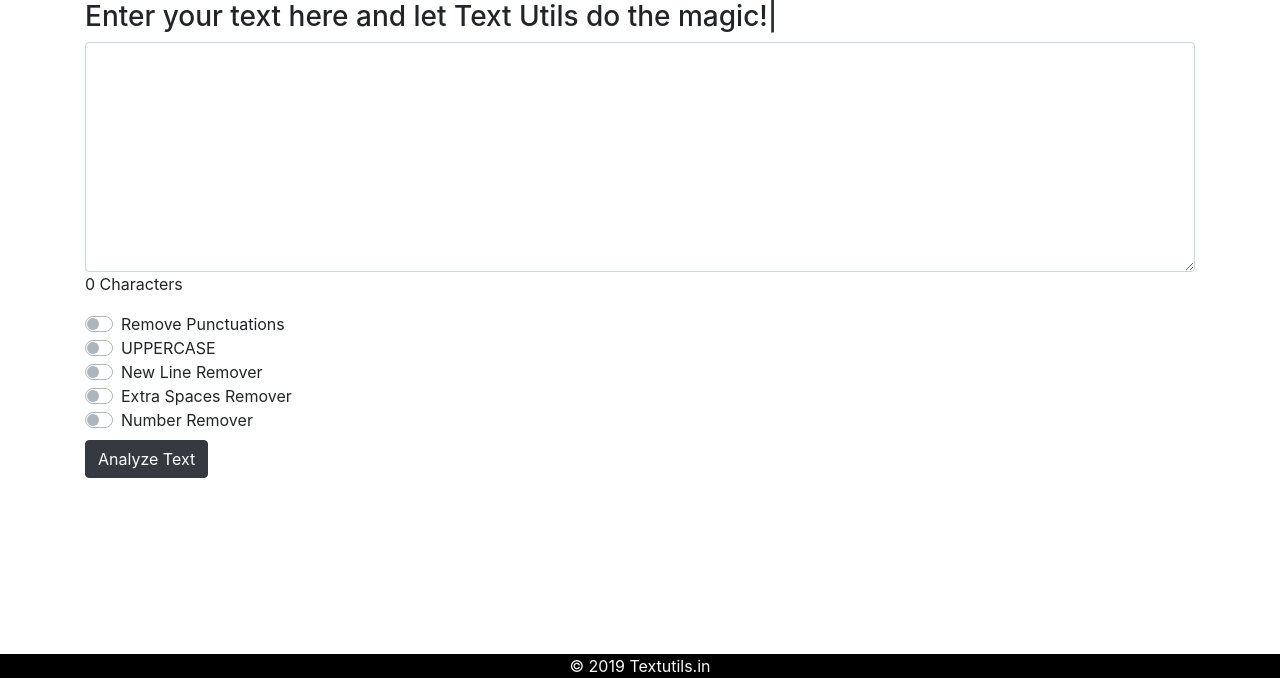
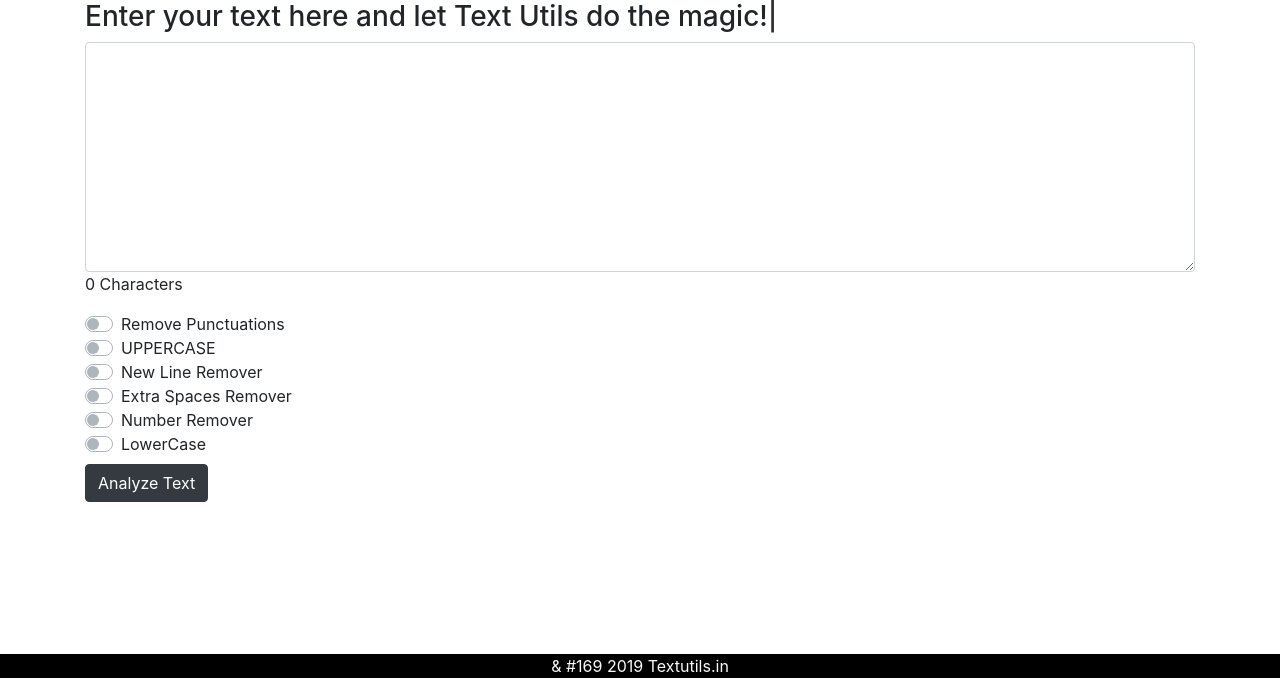
Before and after one commit to haris989/TextUtils, a Django app: page / in a window 1280 px wide. Shown: the part 122-800 px from the top of the page. Run offline with Django 3.2, Linux system fonts and the light colour scheme; some libraries are stand-ins or nearby versions.

Commit message:
Lowercase also added

```diff
--- a/templates/index.html
+++ b/templates/index.html
@@ -1,18 +1,32 @@
-<!doctype html>
+<!DOCTYPE html>
 <html lang="en">
   <head>
     <!-- Required meta tags -->
-    <meta charset="utf-8">
-    <meta name="viewport" content="width=device-width, initial-scale=1, shrink-to-fit=no">
+    <meta charset="utf-8" />
+    <meta
+      name="viewport"
+      content="width=device-width, initial-scale=1, shrink-to-fit=no"
+    />
 
     <!-- Bootstrap CSS -->
-    <link rel="stylesheet" href="https://stackpath.bootstrapcdn.com/bootstrap/4.2.1/css/bootstrap.min.css" integrity="sha384-GJzZqFGwb1QTTN6wy59ffF1BuGJpLSa9DkKMp0DgiMDm4iYMj70gZWKYbI706tWS" crossorigin="anonymous">
+    <link
+      rel="stylesheet"
+      href="https://stackpath.bootstrapcdn.com/bootstrap/4.2.1/css/bootstrap.min.css"
+      integrity="sha384-GJzZqFGwb1QTTN6wy59ffF1BuGJpLSa9DkKMp0DgiMDm4iYMj70gZWKYbI706tWS"
+      crossorigin="anonymous"
+    />
     <!--Typed.js-->
-    <script type="text/javascript" src="https://cdn.jsdelivr.net/npm/typed.js"></script>
+    <script
+      type="text/javascript"
+      src="https://cdn.jsdelivr.net/npm/typed.js"
+    ></script>
 
     <title>Text Utils</title>
     <!-- Favicon-->
-    <link rel="shortcut icon" href="https://codewithharry.com/static/photo.png">
+    <link
+      rel="shortcut icon"
+      href="https://codewithharry.com/static/photo.png"
+    />
     <style>
       .footer {
         position: fixed;
@@ -29,13 +43,23 @@
   <body>
     <nav class="navbar navbar-expand-lg navbar-dark bg-dark">
       <a class="navbar-brand" href="#">TextUtils.in</a>
-  <button class="navbar-toggler" type="button" data-toggle="collapse" data-target="#navbarNavDropdown" aria-controls="navbarNavDropdown" aria-expanded="false" aria-label="Toggle navigation">
+      <button
+        class="navbar-toggler"
+        type="button"
+        data-toggle="collapse"
+        data-target="#navbarNavDropdown"
+        aria-controls="navbarNavDropdown"
+        aria-expanded="false"
+        aria-label="Toggle navigation"
+      >
         <span class="navbar-toggler-icon"></span>
       </button>
       <div class="collapse navbar-collapse" id="navbarNavDropdown">
         <ul class="navbar-nav">
           <li class="nav-item active">
-        <a class="nav-link" href="/">Home <span class="sr-only">(current)</span></a>
+            <a class="nav-link" href="/"
+              >Home <span class="sr-only">(current)</span></a
+            >
           </li>
           <li class="nav-item">
             <a class="nav-link" href="/about">About Us</a>
@@ -43,116 +67,193 @@
           <li class="nav-item">
             <a class="nav-link" href="#">Contact Us</a>
           </li>
-
         </ul>
       </div>
       <form class="form-inline">
-    <input class="form-control mr-sm-2" type="search" placeholder="Search" aria-label="Search">
-    <button class="btn btn-outline-success my-2 my-sm-0" type="submit">Search</button>
+        <input
+          class="form-control mr-sm-2"
+          type="search"
+          placeholder="Search"
+          aria-label="Search"
+        />
+        <button class="btn btn-outline-success my-2 my-sm-0" type="submit">
+          Search
+        </button>
       </form>
     </nav>
 
-
     <div class="alert alert-success alert-dismissible fade show" role="alert">
-  <strong>Welcome to TextUtils!</strong> You can do anything with your text here!
-  <button type="button" class="close" data-dismiss="alert" aria-label="Close">
+      <strong>Welcome to TextUtils!</strong> You can do anything with your text
+      here!
+      <button
+        type="button"
+        class="close"
+        data-dismiss="alert"
+        aria-label="Close"
+      >
         <span aria-hidden="true">&times;</span>
       </button>
     </div>
 
-
     <div class="container">
-
-  <form action='/analyze' onsubmit="return validate()" method='post'> {% csrf_token %}
-
-
+      <form action="/analyze" onsubmit="return validate()" method="post">
+        {% csrf_token %}
 
         <div class="form-group">
           <h3><span id="typed"></span></h3>
 
-    <textarea class="form-control" name='text' id="exampleFormControlTextarea1" rows="9"></textarea>
+          <textarea
+            class="form-control"
+            name="text"
+            id="exampleFormControlTextarea1"
+            rows="9"
+          ></textarea>
 
           <!-- Word Counter -->
           <p>
             <span id="wordCount">0</span> Characters
             <script type="text/javascript">
-		var exampleFormControlTextarea1 = document.getElementById("exampleFormControlTextarea1");
+              var exampleFormControlTextarea1 = document.getElementById(
+                "exampleFormControlTextarea1"
+              );
               var wordCount = document.getElementById("wordCount");
 
-		exampleFormControlTextarea1.addEventListener("keyup",function(){
-		var characters = exampleFormControlTextarea1.value.split('');
+              exampleFormControlTextarea1.addEventListener(
+                "keyup",
+                function () {
+                  var characters = exampleFormControlTextarea1.value.split("");
                   wordCount.innerText = characters.length;
-		});
+                }
+              );
             </script>
           </p>
         </div>
 
         <div class="custom-control custom-switch">
-  <input type="checkbox" name="removepunc" class="custom-control-input" id="customSwitch1">
-  <label class="custom-control-label" for="customSwitch1">Remove Punctuations</label>
+          <input
+            type="checkbox"
+            name="removepunc"
+            class="custom-control-input"
+            id="customSwitch1"
+          />
+          <label class="custom-control-label" for="customSwitch1"
+            >Remove Punctuations</label
+          >
         </div>
 
         <div class="custom-control custom-switch">
-  <input type="checkbox" name="fullcaps" class="custom-control-input" id="customSwitch2">
-  <label class="custom-control-label" for="customSwitch2">UPPERCASE</label>
+          <input
+            type="checkbox"
+            name="fullcaps"
+            class="custom-control-input"
+            id="customSwitch2"
+          />
+          <label class="custom-control-label" for="customSwitch2"
+            >UPPERCASE</label
+          >
         </div>
 
         <div class="custom-control custom-switch">
-  <input type="checkbox"  name="newlineremover" class="custom-control-input" id="customSwitch3">
-  <label class="custom-control-label" for="customSwitch3">New Line Remover</label>
+          <input
+            type="checkbox"
+            name="newlineremover"
+            class="custom-control-input"
+            id="customSwitch3"
+          />
+          <label class="custom-control-label" for="customSwitch3"
+            >New Line Remover</label
+          >
         </div>
 
         <div class="custom-control custom-switch">
-  <input type="checkbox"  name="extraspaceremover" class="custom-control-input" id="customSwitch4">
-  <label class="custom-control-label" for="customSwitch4">Extra Spaces Remover</label>
+          <input
+            type="checkbox"
+            name="extraspaceremover"
+            class="custom-control-input"
+            id="customSwitch4"
+          />
+          <label class="custom-control-label" for="customSwitch4"
+            >Extra Spaces Remover</label
+          >
         </div>
 
         <div class="custom-control custom-switch">
-    <input type="checkbox"  name="numberremover" class="custom-control-input" id="customSwitch5">
-    <label class="custom-control-label" for="customSwitch5">Number Remover</label>
+          <input
+            type="checkbox"
+            name="numberremover"
+            class="custom-control-input"
+            id="customSwitch5"
+          />
+          <label class="custom-control-label" for="customSwitch5"
+            >Number Remover</label
+          >
+        </div>
+        <div class="custom-control custom-switch">
+          <input
+            type="checkbox"
+            name="nocaps"
+            class="custom-control-input"
+            id="customSwitch6"
+          />
+          <label class="custom-control-label" for="customSwitch6"
+            >LowerCase</label
+          >
         </div>
 
         <button type="submit" class="btn btn-dark mt-2">Analyze Text</button>
       </form>
     </div>
     <!-- Typed.js DONT TOUCH THIS! -->
- <div id="typed-strings">
-  </div>
+    <div id="typed-strings"></div>
 
     <script>
-     var typed = new Typed('#typed',{
-                    strings:["You can do anything with your text here!","Enter your text here and let Text Utils do the magic!"],
+      var typed = new Typed("#typed", {
+        strings: [
+          "You can do anything with your text here!",
+          "Enter your text here and let Text Utils do the magic!",
+        ],
         backSpeed: 15,
         smartBackspace: true,
         backDelay: 1200,
         startDelay: 1000,
         typeSpeed: 25,
         loop: false,
-
       });
     </script>
     <!-- Footer-->
     <footer class="footer">
       <div class="container">
-    <span class="text-light">&#169 2019 Textutils.in </span>
+        <span class="text-light">&amp; #169 2019 Textutils.in </span>
       </div>
     </footer>
 
     <!-- Optional JavaScript -->
     <!-- jQuery first, then Popper.js, then Bootstrap JS -->
-    <script src="https://code.jquery.com/jquery-3.3.1.slim.min.js" integrity="sha384-q8i/X+965DzO0rT7abK41JStQIAqVgRVzpbzo5smXKp4YfRvH+8abtTE1Pi6jizo" crossorigin="anonymous"></script>
-    <script src="https://cdnjs.cloudflare.com/ajax/libs/popper.js/1.14.6/umd/popper.min.js" integrity="sha384-wHAiFfRlMFy6i5SRaxvfOCifBUQy1xHdJ/yoi7FRNXMRBu5WHdZYu1hA6ZOblgut" crossorigin="anonymous"></script>
-    <script src="https://stackpath.bootstrapcdn.com/bootstrap/4.2.1/js/bootstrap.min.js" integrity="sha384-B0UglyR+jN6CkvvICOB2joaf5I4l3gm9GU6Hc1og6Ls7i6U/mkkaduKaBhlAXv9k" crossorigin="anonymous"></script>
+    <script
+      src="https://code.jquery.com/jquery-3.3.1.slim.min.js"
+      integrity="sha384-q8i/X+965DzO0rT7abK41JStQIAqVgRVzpbzo5smXKp4YfRvH+8abtTE1Pi6jizo"
+      crossorigin="anonymous"
+    ></script>
+    <script
+      src="https://cdnjs.cloudflare.com/ajax/libs/popper.js/1.14.6/umd/popper.min.js"
+      integrity="sha384-wHAiFfRlMFy6i5SRaxvfOCifBUQy1xHdJ/yoi7FRNXMRBu5WHdZYu1hA6ZOblgut"
+      crossorigin="anonymous"
+    ></script>
+    <script
+      src="https://stackpath.bootstrapcdn.com/bootstrap/4.2.1/js/bootstrap.min.js"
+      integrity="sha384-B0UglyR+jN6CkvvICOB2joaf5I4l3gm9GU6Hc1og6Ls7i6U/mkkaduKaBhlAXv9k"
+      crossorigin="anonymous"
+    ></script>
     <script>
-      function validate(){
-      var textarea = document.getElementById('exampleFormControlTextarea1').value;
-      var span = document.getElementById('messageofvalidate');
+      function validate() {
+        var textarea = document.getElementById("exampleFormControlTextarea1")
+          .value;
+        var span = document.getElementById("messageofvalidate");
 
-        if (textarea == '') {
-          span.innerHTML = 'Please Write Your Message';
+        if (textarea == "") {
+          span.innerHTML = "Please Write Your Message";
           return false;
         }
-
       }
     </script>
   </body>
--- a/textutils/views.py
+++ b/textutils/views.py
@@ -8,17 +8,18 @@ def index(request):
 
 
 def analyze(request):
-    #Get the text
+    # Get the text
     djtext = request.POST.get('text', 'default')
 
     # Check checkbox values
     removepunc = request.POST.get('removepunc', 'off')
     fullcaps = request.POST.get('fullcaps', 'off')
+    nocaps = request.POST.get('nocaps', 'off')
     newlineremover = request.POST.get('newlineremover', 'off')
     extraspaceremover = request.POST.get('extraspaceremover', 'off')
-    numberremover = request.POST.get('numberremover','off')
+    numberremover = request.POST.get('numberremover', 'off')
 
-    #Check which checkbox is on
+    # Check which checkbox is on
     if removepunc == "on":
         punctuations = '''!()-[]{};:'"\,<>./?@#$%^&*_~'''
         analyzed = ""
@@ -26,10 +27,10 @@ def analyze(request):
             if char not in punctuations:
                 analyzed = analyzed + char
 
-        params = {'purpose':'Removed Punctuations', 'analyzed_text': analyzed}
+        params = {'purpose': 'Removed Punctuations', 'analyzed_text': analyzed}
         djtext = analyzed
 
-    if(fullcaps=="on"):
+    if(fullcaps == "on"):
         analyzed = ""
         for char in djtext:
             analyzed = analyzed + char.upper()
@@ -37,15 +38,24 @@ def analyze(request):
         params = {'purpose': 'Changed to Uppercase', 'analyzed_text': analyzed}
         djtext = analyzed
 
-    if(extraspaceremover=="on"):
+    if(nocaps == "on"):
+        analyzed = ""
+        for char in djtext:
+            analyzed = analyzed + char.lower()
+
+        params = {'purpose': 'Changed to Lowercase', 'analyzed_text': analyzed}
+        djtext = analyzed
+        # Analyze the text
+
+    if(extraspaceremover == "on"):
         analyzed = ""
         for index, char in enumerate(djtext):
             # It is for if a extraspace is in the last of the string
             if char == djtext[-1]:
-                    if not(djtext[index] == " "):
-                        analyzed = analyzed + char
+                if not(djtext[index] == " "):
+                    analyzed = analyzed + char
 
-            elif not(djtext[index] == " " and djtext[index+1]==" "):
+            elif not(djtext[index] == " " and djtext[index+1] == " "):
                 analyzed = analyzed + char
 
         params = {'purpose': 'Removed NewLines', 'analyzed_text': analyzed}
@@ -54,7 +64,7 @@ def analyze(request):
     if (newlineremover == "on"):
         analyzed = ""
         for char in djtext:
-            if char != "\n" and char!="\r":
+            if char != "\n" and char != "\r":
                 analyzed = analyzed + char
 
         params = {'purpose': 'Removed NewLines', 'analyzed_text': analyzed}
@@ -70,11 +80,14 @@ def analyze(request):
         params = {'purpose': 'Removed NewLines', 'analyzed_text': analyzed}
         djtext = analyzed
 
-
-    if(removepunc != "on" and newlineremover!="on" and extraspaceremover!="on" and fullcaps!="on" and numberremover != "on"):
+    if(removepunc != "on" and newlineremover != "on" and extraspaceremover != "on" and fullcaps != "on" and numberremover != "on" and nocaps != "on"):
         return HttpResponse("please select any operation and try again")
 
+    # If both uppercase and lowercase is selected, then show error
+    if(fullcaps == "on" and nocaps == "on"):
+        return HttpResponse("Select any one either uppercase or lowercase")
     return render(request, 'analyze.html', params)
+
 
 def about(request):
     return render(request, 'about.html')
```
Lines whose indentation alone changed are shown as unchanged.
